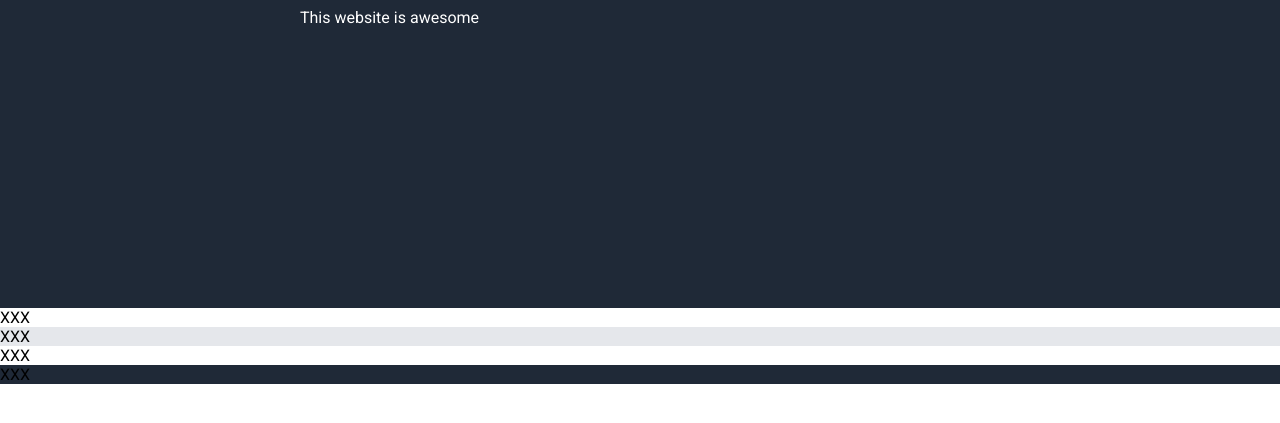
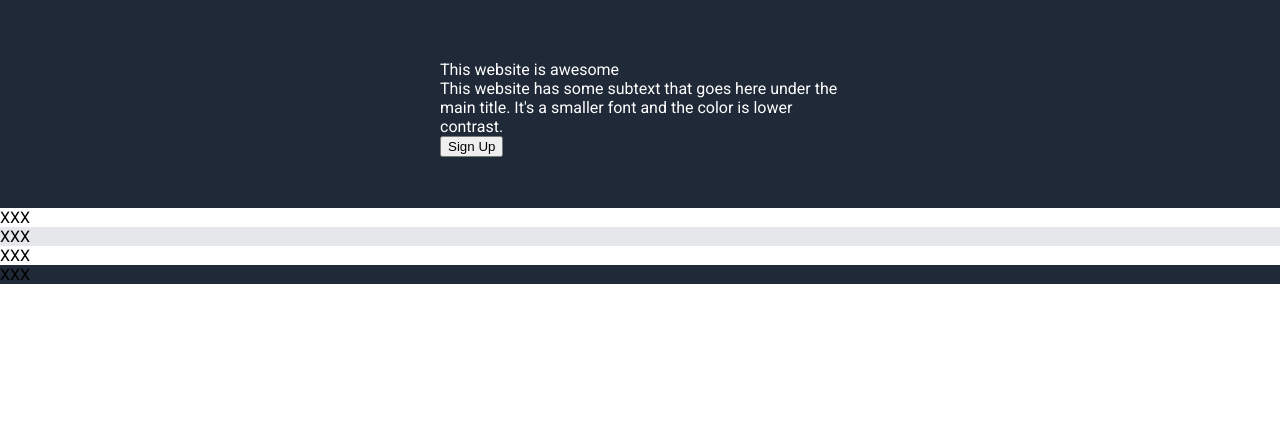
Before and after one commit to beisenberg123/odin-landingpage, a plain HTML site: page index.html in a window 1280 px wide. Shown: the part 43-466 px from the top of the page. Drawn offline with Linux system fonts and the light colour scheme.

Commit message:
add hero subtext and button

```diff
--- a/index.html
+++ b/index.html
@@ -18,7 +18,11 @@
             </ul>
         </div>
         <div class="partonebody">
-            <div class="heromaintext">This website is awesome</div>
+            <div class="modalandimage">
+                <div class="heromaintext">This website is awesome</div>
+                <div class="herosecondarytext">This website has some subtext that goes here under the main title.  It's a smaller font and the color is lower contrast. </div>
+                <button class="signup">Sign Up</button>
+            </div>
         </div>
     </div>
 
--- a/style.css
+++ b/style.css
@@ -36,8 +36,14 @@ ul {
 }
 
 .partonebody {
+    height: 200px;
     display: flex;
-    height: 300px;
+    justify-content: center;
+    align-items: center;
+}
+
+.modalandimage {
+    width: 400px;
 }
 
 .parttwo {
```
